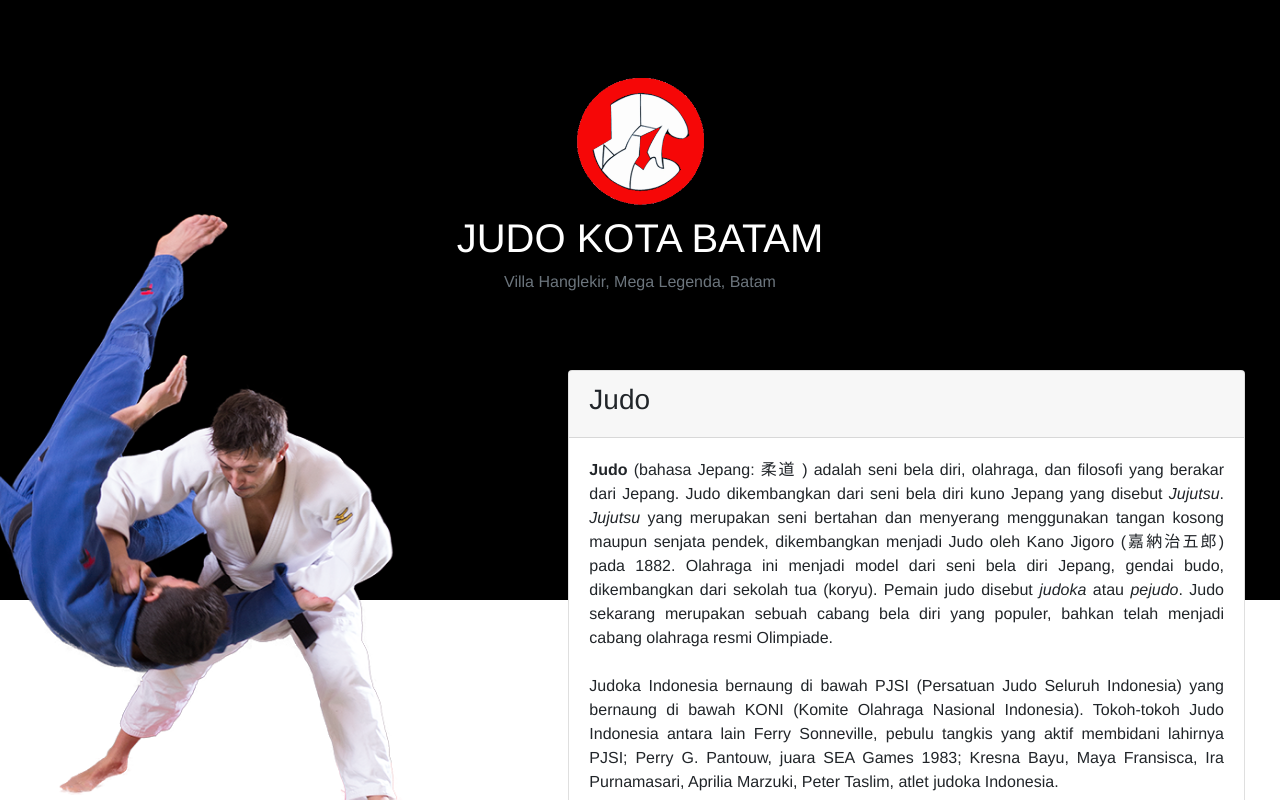
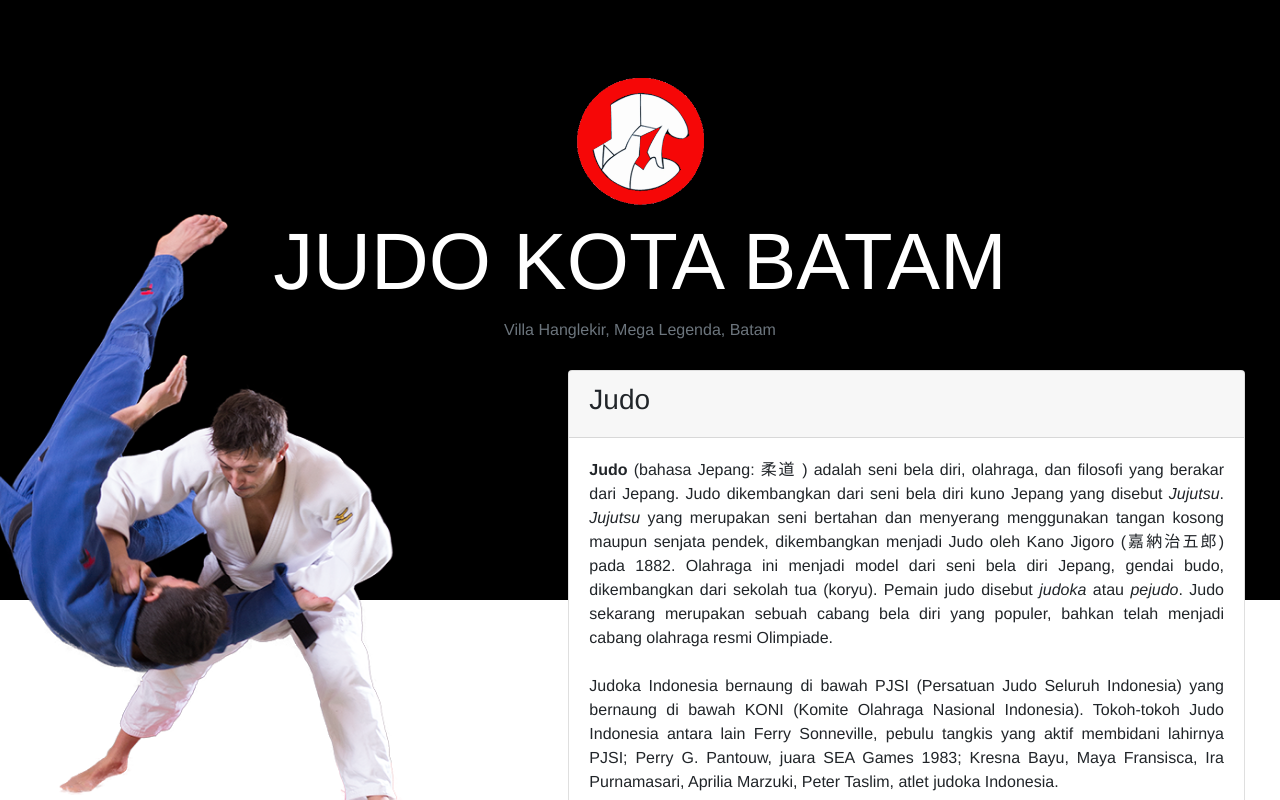
Before and after one commit to alvianzf/judo-landing-page, a React (Create React App) app: page / in a window 1280 px wide. Shown: the top 800 px of the page. Built offline with nearby package versions, Linux system fonts and the light colour scheme.

Commit message:
change text size for title

```diff
--- a/src/App.css
+++ b/src/App.css
@@ -1,5 +1,9 @@
 .apps {
   font-family: Helvetica Neue, Helvetica, Arial, sans-serif;
+}
+
+.text-title {
+  font-size: 5em;
 }
 
 .logo {
--- a/src/components/Jumbotron.js
+++ b/src/components/Jumbotron.js
@@ -9,7 +9,7 @@ class Jumbotron extends Component {
                     <div className="col-md-12 col-xs-12 text-center">
                         <img src={ this.props.logo } alt="logo" height="150px"/>
                         <br />
-                        <h1 className="text-white">JUDO KOTA BATAM</h1>
+                        <h1 className="text-white text-title">JUDO KOTA BATAM</h1>
                         <span className="text-muted">Villa Hanglekir, Mega Legenda, Batam</span>
                     </div>
                 </div>
```
